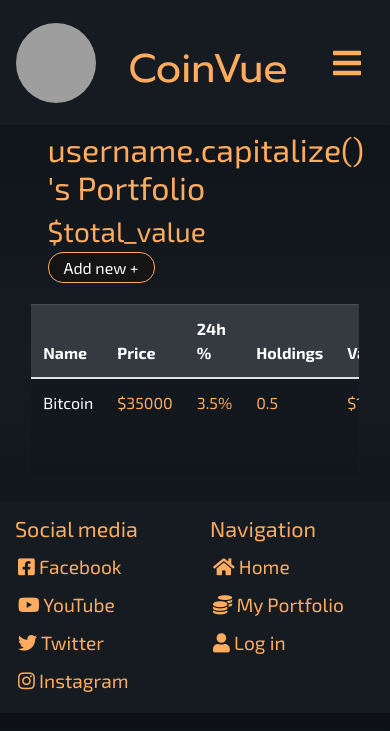
After one commit to luke2533/coin-vue, a Flask app: page /portfolio in a window 390 px wide. The commit adds this page. Shown: the top 731 px of the page. Run offline with Flask 2, Linux system fonts and the light colour scheme; some libraries are stand-ins or nearby versions; grey boxes are pictures that could not be loaded.

Commit message:
Portfolio page basic structure and responsive on all pages

```diff
--- a/app.py
+++ b/app.py
@@ -109,6 +109,24 @@ def logout():
     return redirect(url_for("login"))
 
 
+@app.route("/portfolio")
+def portfolio():
+
+    return render_template("portfolio.html")
+
+
+@app.route("/get_record")
+def get_records():
+    username = mongo.db.records.find_one(
+        {"username": session["user"]})["username"]
+
+    return render_template(("records.html"), username=username)
+
+
+# @app.route("/add_record")
+# <id>
+
+
 if __name__ == "__main__":
     app.run(host=os.environ.get("IP"),
             port=int(os.environ.get("PORT")),
--- a/static/css/style.css
+++ b/static/css/style.css
@@ -28,6 +28,16 @@ a:hover {
     background-color: #FFAC5E;
     color: black;
     border: black 1.5px solid;
+}
+
+.flash {
+    background-color: #FFAC5E;
+    color: #0d1117;
+    text-align: center;
+    padding: 7.5px;
+    font-size: 2em;
+    max-width: 400px;
+    min-width: 250px;
 }
 
 /* Universal */
@@ -169,6 +179,11 @@ a:hover {
     .footer-title {
         font-size: 1.35em;
     }
+    .flash {
+        font-size: 1.5em;
+        display: block;
+        align-content: center;
+    }
 }
 
 @media (max-width: 321px) {
--- a/templates/base.html
+++ b/templates/base.html
@@ -34,7 +34,7 @@
                     </li>
                     {% if session.user %}
                         <li class="nav-item">
-                            <a class="nav-link btn-link" href="#">My Portfolio</a>
+                            <a class="nav-link btn-link" href="{{ url_for('portfolio') }}">My Portfolio</a>
                         </li>
                         <li class="nav-item">
                             <a class="nav-link btn-link link-bottom" href="{{ url_for('logout') }}">Log out</a>
@@ -89,7 +89,7 @@
                     <div class="col-6 col-md-5 col-xl-4">
                         <h2 class="footer-title">Navigation</h2>
                         <a href="{{ url_for('coinvue') }}" class="footer-link footer-mobile-link"><i class="fas fa-home"></i> Home</a>
-                        <a href="#" class="footer-link footer-mobile-link"><i class="fas fa-coins"></i> My Portfolio</a>
+                        <a href="{{ url_for('portfolio') }}" class="footer-link footer-mobile-link"><i class="fas fa-coins"></i> My Portfolio</a>
                         <a href="{{ url_for('login') }}" class="footer-link footer-mobile-link"><i class="fas fa-user"></i> Log in</a>
                     </div>
                 </div>
--- a/templates/index.html
+++ b/templates/index.html
@@ -27,6 +27,8 @@
                                 <th scope="col">Market Cap</th>
                                 <th scope="col">Volume (24h)</th>
                                 <!-- <th scope="col">Action</th> -->
+                                <!-- This could be important -->
+                                <!--  -->
                             </tr>
                         </thead>
 
--- /dev/null
+++ b/templates/portfolio.html
@@ -0,0 +1,57 @@
+{% extends "base.html" %}
+{% block content %}
+
+    <div class="container-fluid">
+        <div class="row justify-content-center">
+            <div class="col-10 col-md-11">
+                <h2>username.capitalize() 's Portfolio</h2>
+                <h3>$total_value</h3>
+                <a href="#" class="prime-btn">Add new +</a>
+            </div>
+        </div>
+    </div>
+
+    <br>
+
+    <div class="container-fluid">
+        <div class="row justify-content-center">
+            <div class="col-11">
+                <div class="table-overflow">
+                    <table class="table table-striped">
+                        <thead class="table-dark">
+                            <tr>
+                                <th scope="col">Name</th>
+                                <th scope="col">Price</th>
+                                <th scope="col">24h %</th>
+                                <th scope="col">Holdings</th>
+                                <th scope="col">Value</th>
+                                <th scope="col">Profit/Loss</th>
+                                <th scope="col">View records</th>
+                                <th scope="col">Action</th>
+                                <!-- Try on the home page too -->
+                            </tr>
+                        </thead>
+
+                        <tbody class="crypto-table">
+                            <tr>
+                                <td class="crypto-name">Bitcoin</td>
+                                <td>$35000</td>
+                                <td>3.5%</td>
+                                <td>0.5</td>
+                                <td>$17500</td>
+                                <td>$2500</td>
+                                <td><a href="#">:</a></td>
+                                <td>
+                                    <a href="#">Add +</a> |
+                                    <a href="#">Edit</a> |
+                                    <a href="#">Delete</a>
+                                </td>
+                            </tr>
+                        </tbody>
+                    </table>
+                </div>
+            </div>
+        </div>
+    </div>
+
+{% endblock %}
```
Also changed, not shown: README.md, templates/records.html (added).
